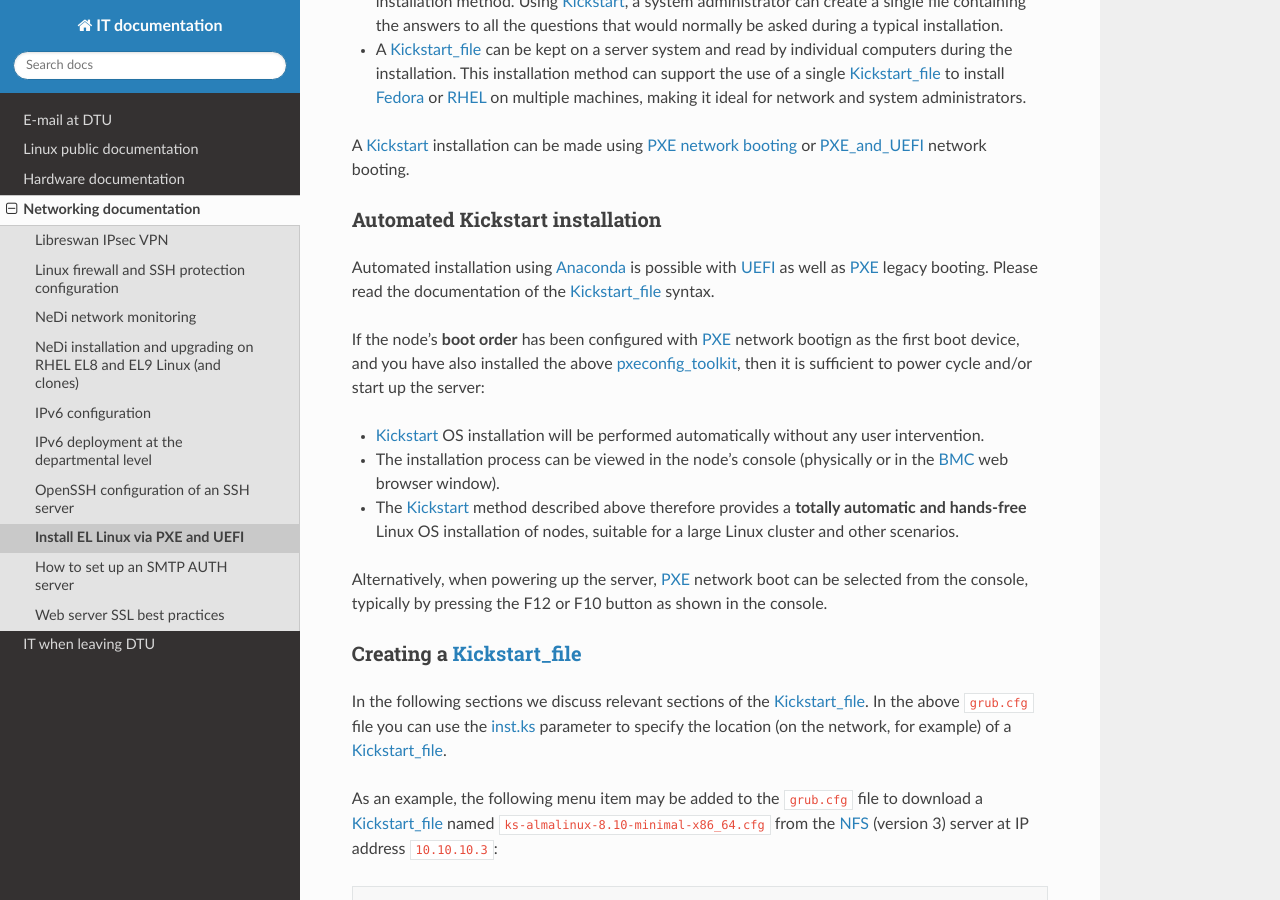
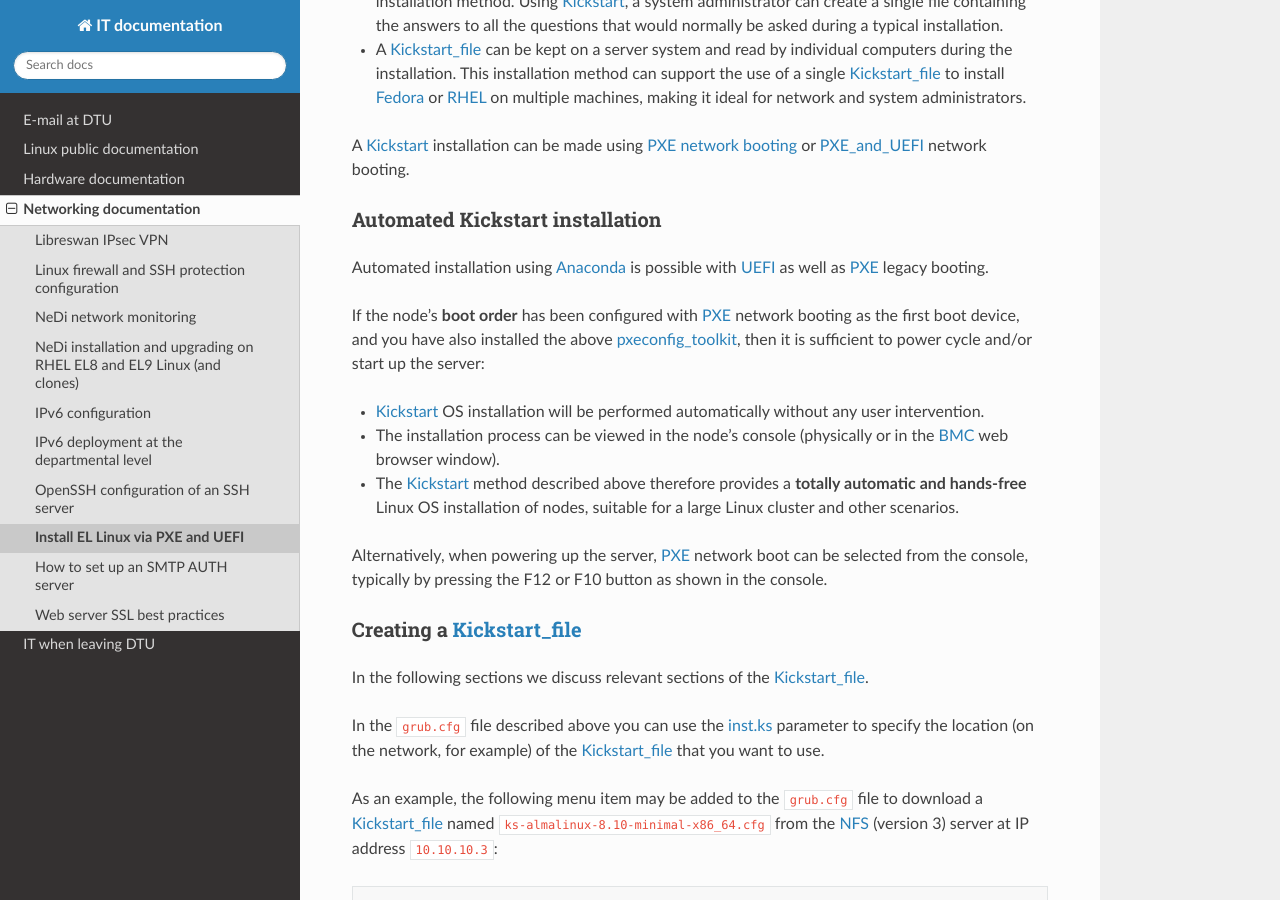
Before and after one commit to OleHolmNielsen/ITwiki, a Sphinx documentation site: the page built from docs/PXE_and_UEFI.rst, in a window 1280 px wide and 900 px high, scrolled down 9478 px. Built offline with Sphinx 7.4.7 and the Read the Docs theme 3.1.0, drawn with Linux system fonts in a browser that asks for light colours.

Commit message:
Minor edits

```diff
--- a/docs/PXE_and_UEFI.rst
+++ b/docs/PXE_and_UEFI.rst
@@ -444,9 +444,8 @@ Automated Kickstart installation
 -----------------------------------
 
 Automated installation using Anaconda_ is possible with UEFI_ as well as PXE_ legacy booting.
-Please read the documentation of the Kickstart_file_ syntax.
 
-If the node's **boot order** has been configured with PXE_ network bootign as the first boot device,
+If the node's **boot order** has been configured with PXE_ network booting as the first boot device,
 and you have also installed the above pxeconfig_toolkit_,
 then it is sufficient to power cycle and/or start up the server:
 
@@ -470,8 +469,9 @@ Creating a Kickstart_file_
 -------------------------------
 
 In the following sections we discuss relevant sections of the Kickstart_file_.
-In the above ``grub.cfg`` file you can use the inst.ks_ parameter to specify the location
-(on the network, for example) of a Kickstart_file_.
+
+In the ``grub.cfg`` file described above you can use the inst.ks_ parameter to specify the location
+(on the network, for example) of the Kickstart_file_ that you want to use.
 
 As an example, the following menu item may be added to the ``grub.cfg`` file
 to download a Kickstart_file_ named ``ks-almalinux-8.10-minimal-x86_64.cfg``
```
